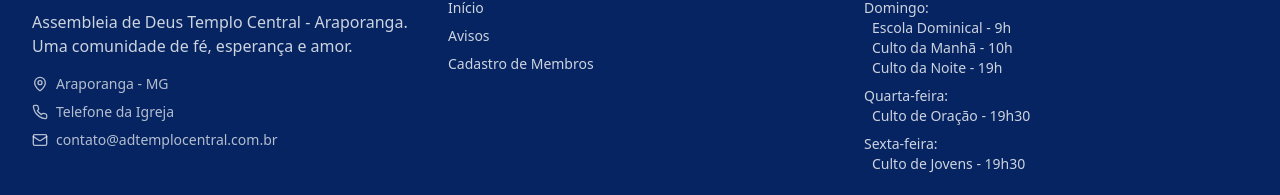
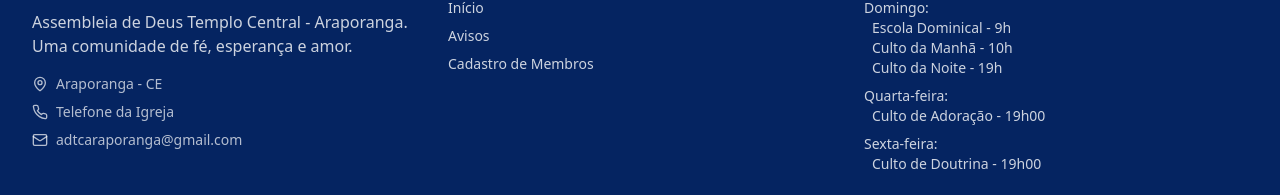
Before and after one commit to Elnatan45/araporanga-templo-central, a React (Vite) app: page /admin in a window 1280 px wide. Shown: the part 757-952 px from the top of the page. Built offline with nearby package versions, Linux system fonts and the light colour scheme.

Commit message:
Manual edit: src/components/Footer.tsx
Edited UI in Lovable

```diff
--- a/src/components/Footer.tsx
+++ b/src/components/Footer.tsx
@@ -18,7 +18,7 @@ export function Footer() {
             <div className="space-y-2 text-sm text-white/70">
               <div className="flex items-center space-x-2">
                 <MapPin className="h-4 w-4 flex-shrink-0" />
-                <span>Araporanga - MG</span>
+                <span>Araporanga - CE</span>
               </div>
               <div className="flex items-center space-x-2">
                 <Phone className="h-4 w-4 flex-shrink-0" />
@@ -26,7 +26,7 @@ export function Footer() {
               </div>
               <div className="flex items-center space-x-2">
                 <Mail className="h-4 w-4 flex-shrink-0" />
-                <span>contato@adtemplocentral.com.br</span>
+                <span>adtcaraporanga@gmail.com</span>
               </div>
             </div>
           </div>
@@ -55,11 +55,11 @@ export function Footer() {
               </div>
               <div>
                 <span className="font-medium">Quarta-feira:</span>
-                <div className="ml-2">Culto de Oração - 19h30</div>
+                <div className="ml-2">Culto de Adoração - 19h00</div>
               </div>
               <div>
                 <span className="font-medium">Sexta-feira:</span>
-                <div className="ml-2">Culto de Jovens - 19h30</div>
+                <div className="ml-2">Culto de Doutrina - 19h00</div>
               </div>
             </div>
           </div>
```
